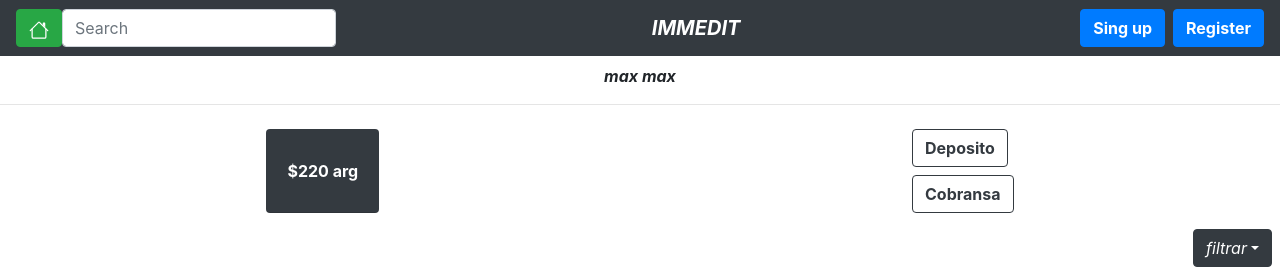
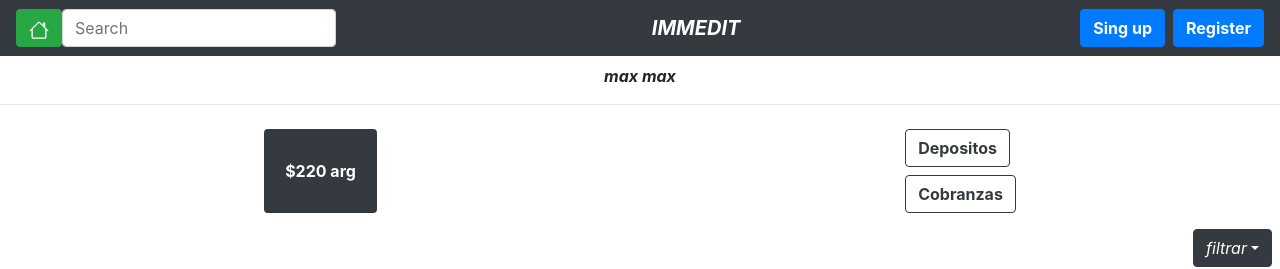
Before and after one commit to MateoMax-hub/Imm-frontend, a React (Create React App) app: page /servicios/cartera in a window 1280 px wide. Shown: the top 269 px of the page. Built offline with nearby package versions, Linux system fonts and the light colour scheme.

Commit message:
actualizar la cartera

```diff
--- a/src/components/ServiciosSects/Cartera/Cartera.js
+++ b/src/components/ServiciosSects/Cartera/Cartera.js
@@ -25,10 +25,10 @@ function Cartera() {
                 </thead>
                 <div>
                     <div className="m-2">
-                        <button className="btn btn-outline-dark"><b> Deposito</b></button>
+                        <button className="btn btn-outline-dark"><b>Depositos</b></button>
                     </div>
                     <div className="m-2">
-                        <button className="btn btn-outline-dark"><b>Cobransa</b></button>
+                        <button className="btn btn-outline-dark"><b>Cobranzas</b></button>
                     </div>
                 </div>
             </div>
```
